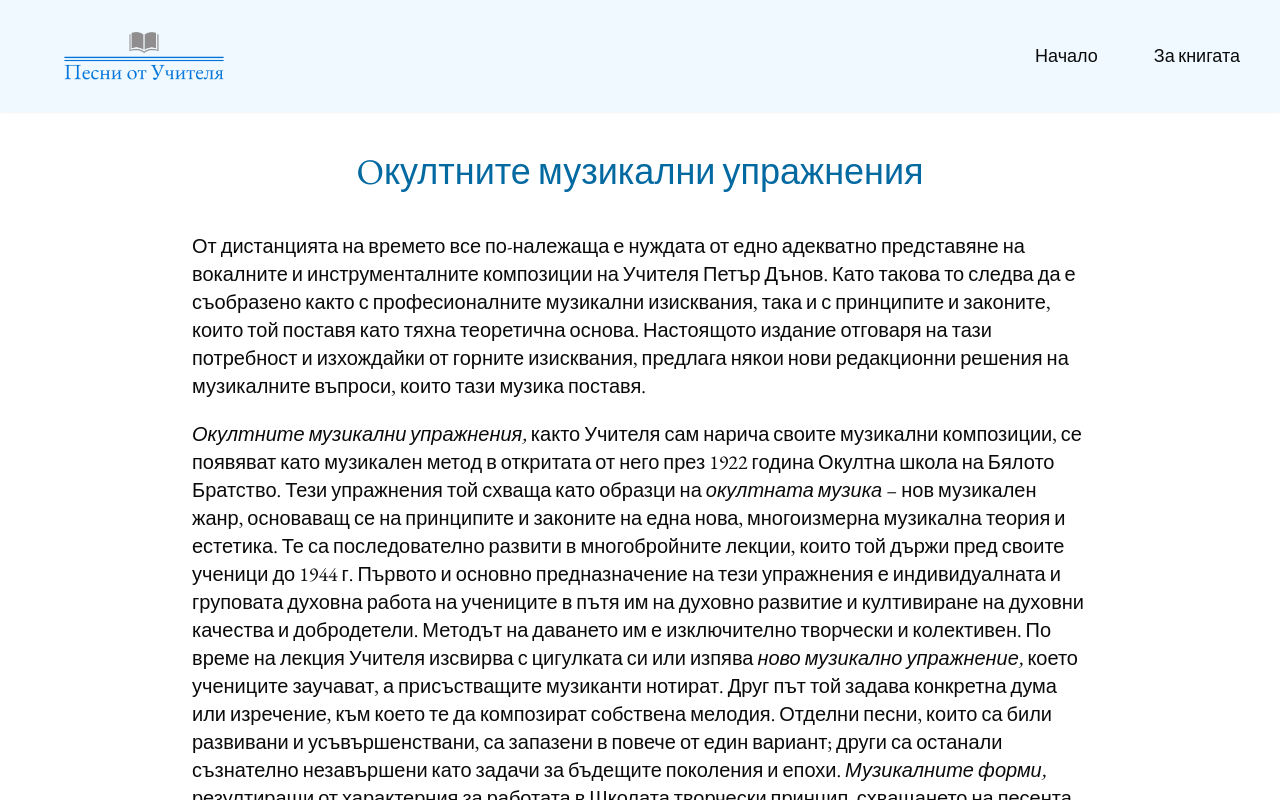
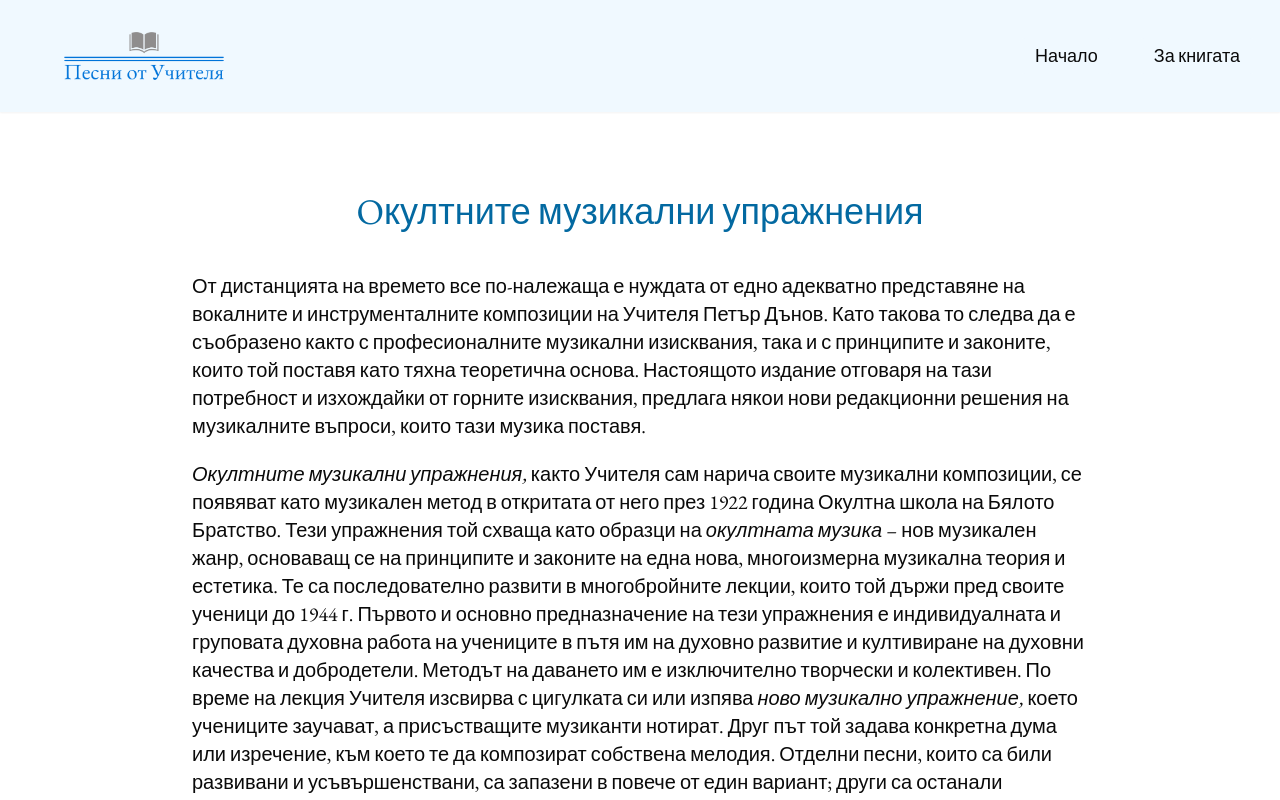
Before and after one commit to mkireva/songbook, a Next.js app: page /about in a window 1280 px wide. Shown: the top 800 px of the page. Built offline with nearby package versions, Linux system fonts and the light colour scheme.

Commit message:
fix navbar_wip

```diff
--- a/app/about/page.tsx
+++ b/app/about/page.tsx
@@ -7,7 +7,7 @@ export default function About() {
     <>
       <div className="flex flex-col min-h-screen items-center ">
         <div className="container w-3/4">
-          <div className="mt-10 mb-10 text-center ">
+          <div className="mt-20 mb-10 text-center ">
             <h1 className="text-4xl text-sky-700">
               Oкултните музикални упражнения
             </h1>
@@ -191,7 +191,7 @@ export default function About() {
               <li className="text-xl mt-5">
                 <span className="font-bold">
                   Песни, публикувани след 1944 г.:
-                </span>
+                </span>{" "}
                 това са всички композиции, издадени след заминаването на Учителя
                 през 1944 г. Тази част съдържа както вокални, така и много чисто
                 инструментални композиции и мелодии. Особено внимание тук
@@ -344,9 +344,10 @@ export default function About() {
               и колективни занимания с тази неземна, космична музика! Бог е
               Любов.
             </p>
-            <p className="text-xl mt-5 text-end mb-10">
+            <p className="text-xl mt-5 text-end mr-3">
               Мария Кирева
-              <br />
+            </p>
+            <p className="text-xl text-end ">
               Мюнхен, 2024 г.
             </p>
           </div>
```
